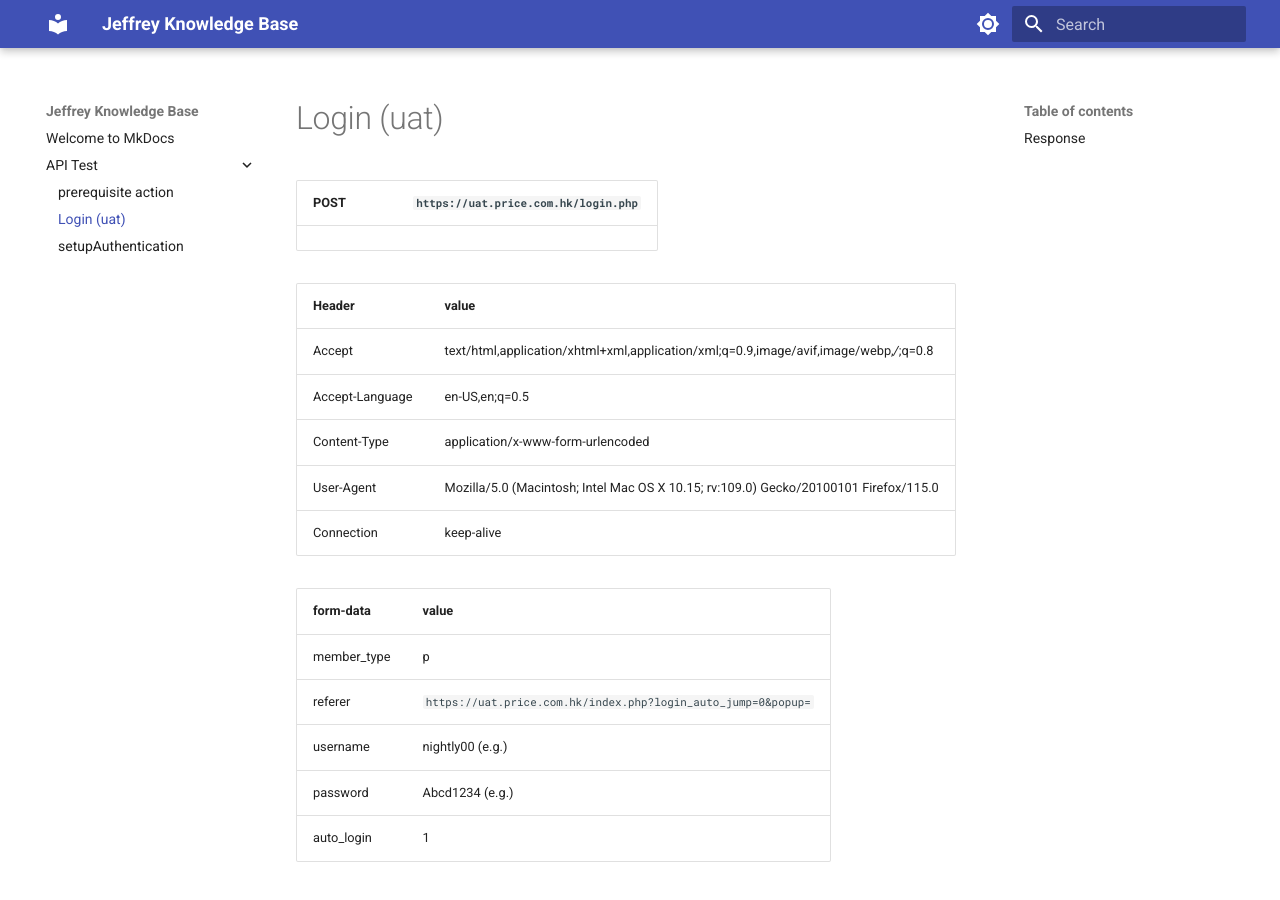
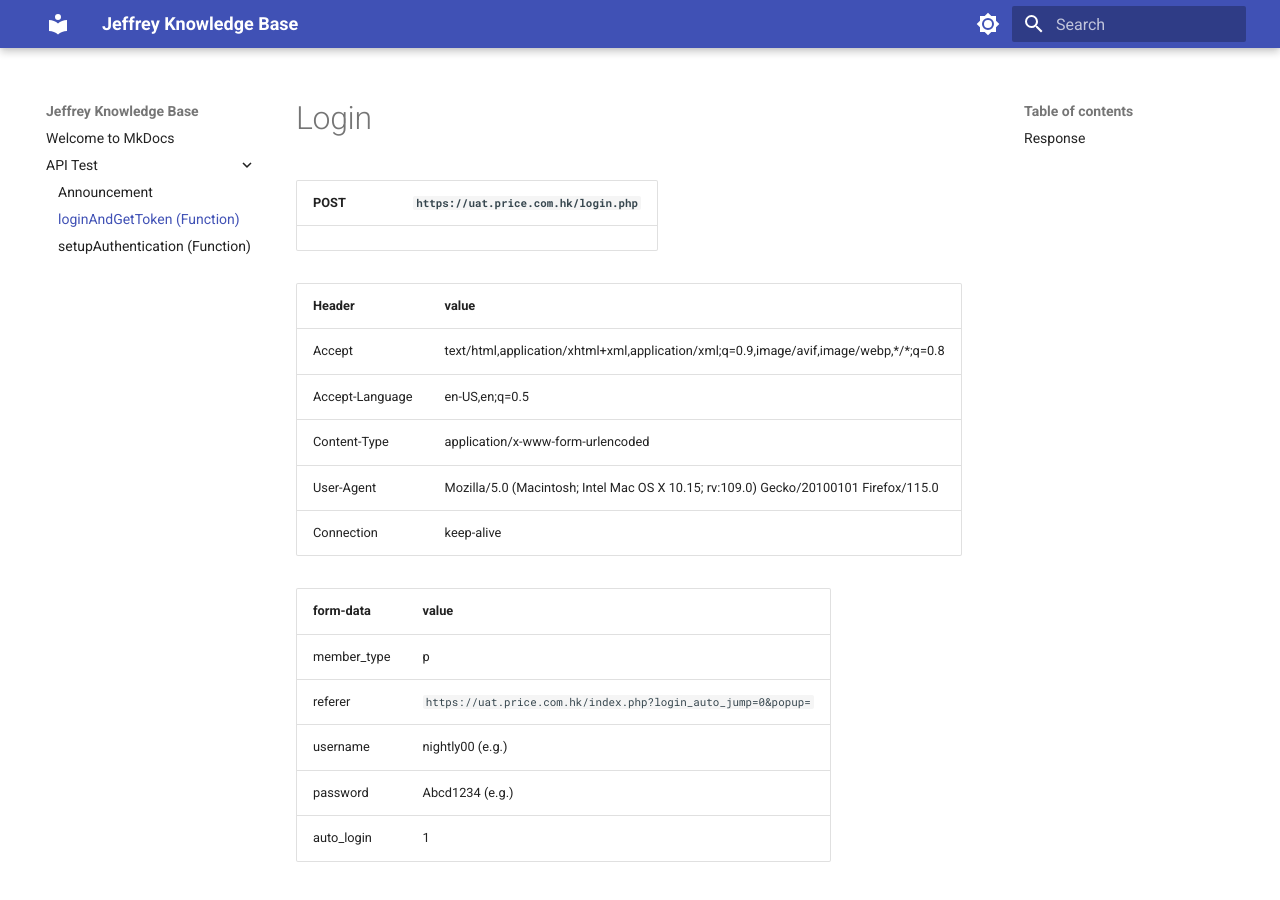
Before and after one commit to JeffreyPunPrice/JeffreyPunPrice.github.io, an MkDocs documentation site: the page built from docs/API Test/loginAndGetToken.md, in a window 1280 px wide and 900 px high. Built offline with MkDocs 1.6.1 and Material for MkDocs 9.7.7, drawn with Linux system fonts in a browser that asks for light colours.

Commit message:
update mds

````diff
--- a/docs/API Test/announcement.md
+++ b/docs/API Test/announcement.md
@@ -1,16 +1,20 @@
+---
+title: Announcement
+---
 
 # prerequisite action
 
 Login through `setupAuthentication`
 
 ## Postman setup
+
 JWT is needed. set jwt token to environment
 
 ```javascript
 // at post-response section of generate token request
 var jsonData = pm.response.json();
 var jwtToken = jsonData.data[0].access_token;
-pm.environment.set("jwt_token",jwtToken);
+pm.environment.set('jwt_token', jwtToken);
 ```
 
 Then use `Bearer Token` in Authorization and take `{{jwt_token}}` from the environment
--- a/docs/API Test/loginAndGetToken.md
+++ b/docs/API Test/loginAndGetToken.md
@@ -1,15 +1,19 @@
-# Login (uat)
+---
+title: loginAndGetToken (Function)
+---
+
+# Login
 
 | POST | `https://uat.price.com.hk/login.php` |
 | ---- | ------------------------------------ |
 
-| Header          | value                                                                                 |
-| --------------- | ------------------------------------------------------------------------------------- |
-| Accept          | text/html,application/xhtml+xml,application/xml;q=0.9,image/avif,image/webp,*/*;q=0.8 |
-| Accept-Language | en-US,en;q=0.5                                                                        |
-| Content-Type    | application/x-www-form-urlencoded                                                     |
-| User-Agent      | Mozilla/5.0 (Macintosh; Intel Mac OS X 10.15; rv:109.0) Gecko/20100101 Firefox/115.0  |
-| Connection      | keep-alive                                                                            |
+| Header          | value                                                                                   |
+| --------------- | --------------------------------------------------------------------------------------- |
+| Accept          | text/html,application/xhtml+xml,application/xml;q=0.9,image/avif,image/webp,\*/\*;q=0.8 |
+| Accept-Language | en-US,en;q=0.5                                                                          |
+| Content-Type    | application/x-www-form-urlencoded                                                       |
+| User-Agent      | Mozilla/5.0 (Macintosh; Intel Mac OS X 10.15; rv:109.0) Gecko/20100101 Firefox/115.0    |
+| Connection      | keep-alive                                                                              |
 
 | form-data   | value                                                         |
 | ----------- | ------------------------------------------------------------- |
@@ -32,6 +36,7 @@
 
 In `authentoication.ts`
 Extract cookie only `nwtc` `ui_site` `ui_uname` `ui_uid` `price_ui_cookie` `ui_authcode` `ui_auth_hash`
+
 # GenerateToken
 
 | POST | `https://apisuat.price.com.hk/authentication/v1/published/member/token/legacy` |
@@ -39,10 +44,12 @@ Extract cookie only `nwtc` `ui_site` `ui_uname` `ui_uid` `price_ui_cookie` `ui_a
 
 | Header       |                                                            |
 | ------------ | ---------------------------------------------------------- |
-| Cookie       | *Extracted cookie with nwtc, ui_site,ui_uname, ui_uid ...* |
-| Accept       | */*                                                        |
+| Cookie       | _Extracted cookie with nwtc, ui_site,ui_uname, ui_uid ..._ |
+| Accept       | _/_                                                        |
 | Content-Type | application/json                                           |
+
 Body (raw)
+
 ```
 {
     "device_description": "Automation Positive",
@@ -72,7 +79,8 @@ Body (raw)
 ```
 
 ## Return
+
 | key       |                                                            |
 | --------- | ---------------------------------------------------------- |
 | tokenData | data from response#2                                       |
-| cookies   | *Extracted cookie with nwtc, ui_site,ui_uname, ui_uid ...* |
+| cookies   | _Extracted cookie with nwtc, ui_site,ui_uname, ui_uid ..._ |
--- a/docs/API Test/setupAuthentication.md
+++ b/docs/API Test/setupAuthentication.md
@@ -1,3 +1,6 @@
+---
+title: setupAuthentication (Function)
+---
 
 Get token data and cookies from [loginAndGetToken](loginAndGetToken)
 
````
